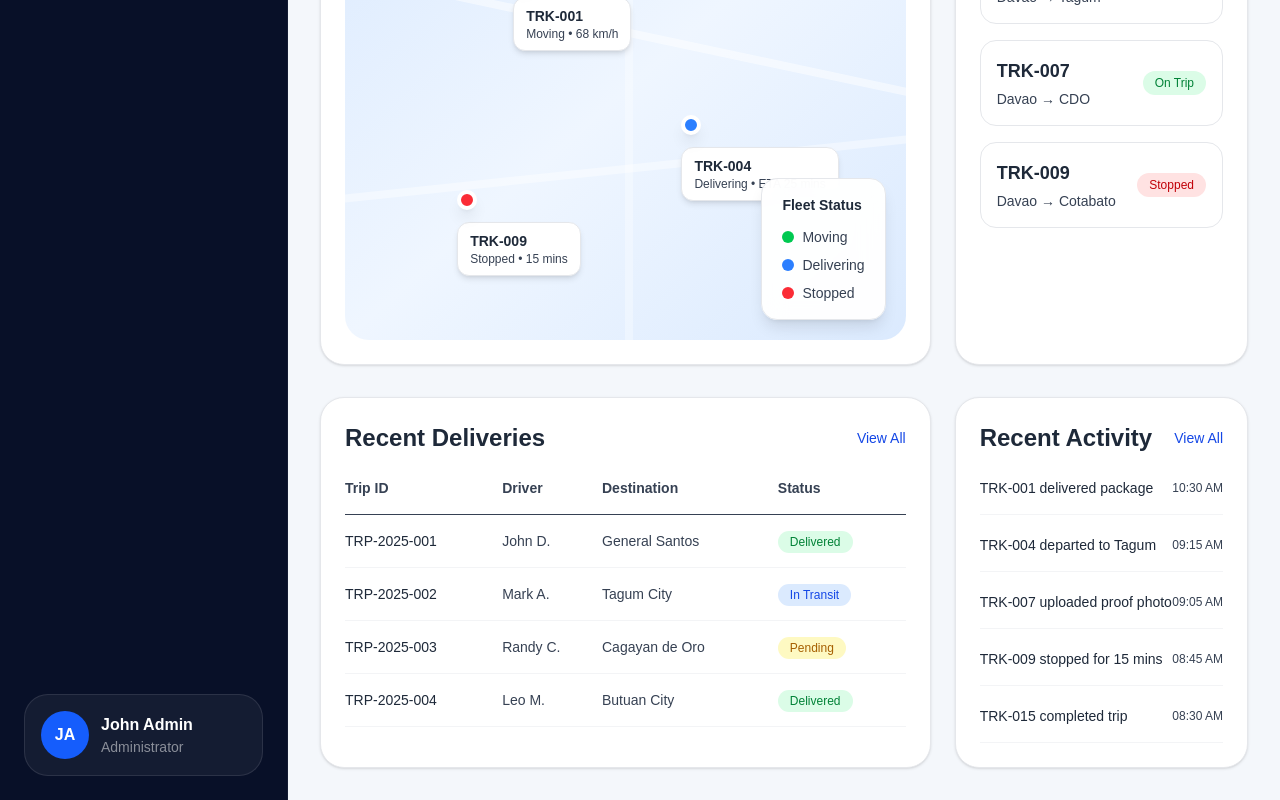
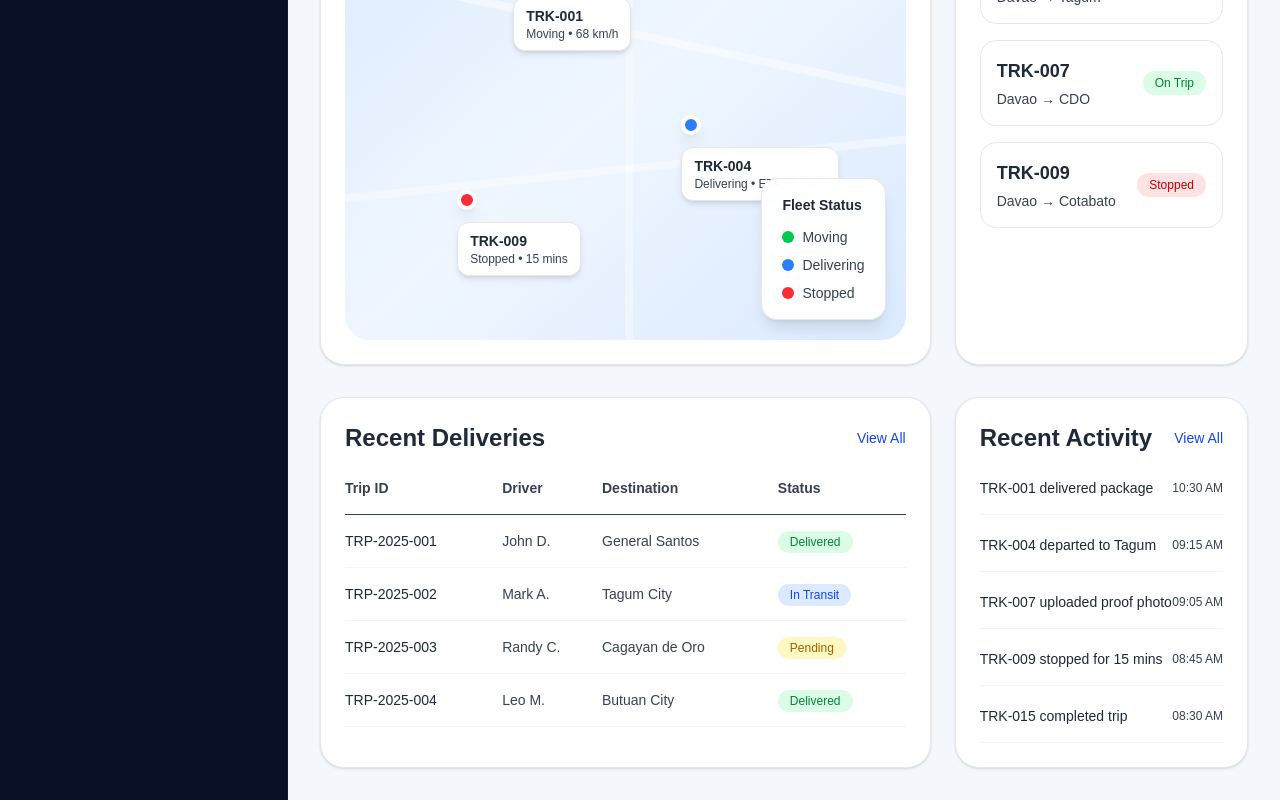
Before and after one commit to mcgreg-devlab/fleet-track-system, a Next.js app: page / in a window 1280 px wide. Shown: the part 1089-1889 px from the top of the page. Built offline with nearby package versions, Linux system fonts and the light colour scheme.

Commit message:
Removed duplicate sidebar admin card

```diff
--- a/app/components/dashboard/Sidebar.tsx
+++ b/app/components/dashboard/Sidebar.tsx
@@ -75,24 +75,6 @@ export default function Sidebar() {
         </nav>
       </div>
 
-      {/* User Card */}
-      <div className="bg-white/5 border border-white/10 p-4 rounded-3xl">
-        <div className="flex items-center gap-3">
-          <div className="w-12 h-12 rounded-full bg-blue-600 flex items-center justify-center font-bold">
-            JA
-          </div>
-
-          <div>
-            <p className="font-semibold">
-              John Admin
-            </p>
-
-            <p className="text-white/50 text-sm">
-              Administrator
-            </p>
-          </div>
-        </div>
-      </div>
     </aside>
   );
 }
```
